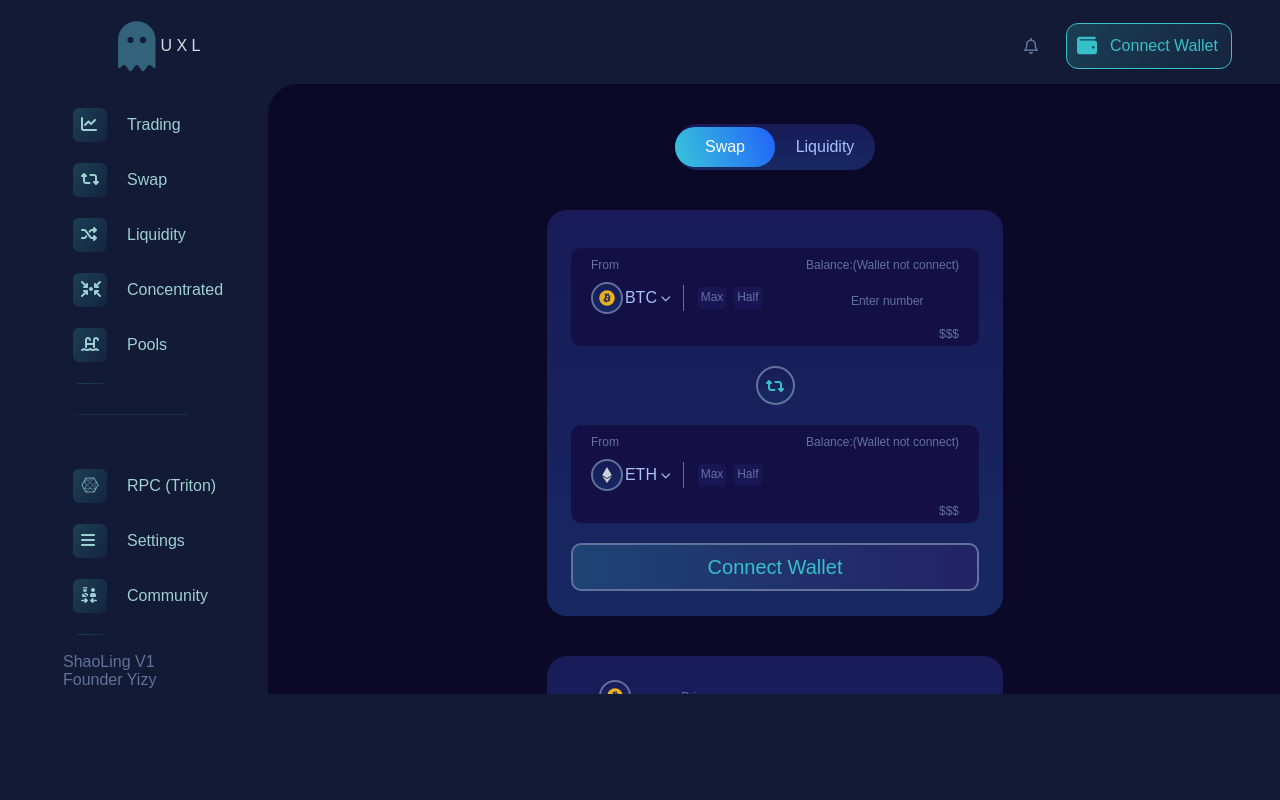
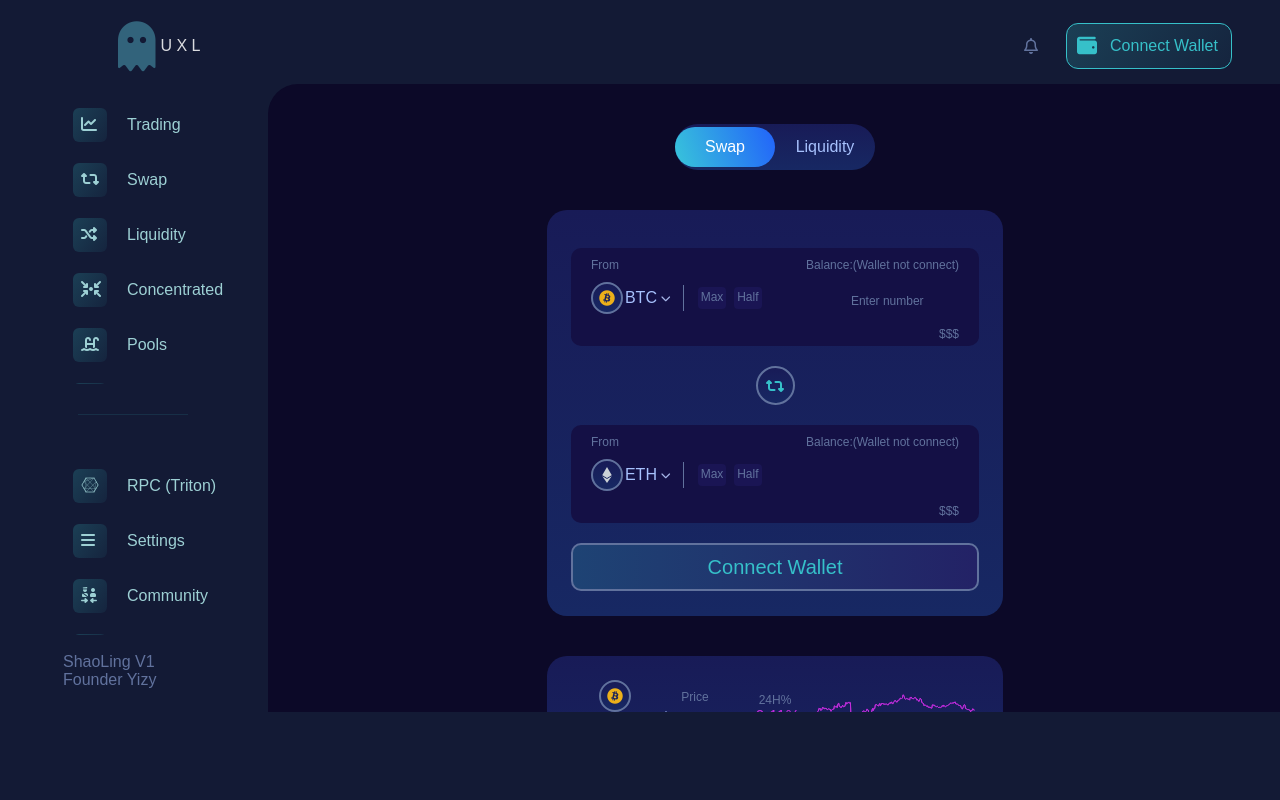
Before and after one commit to hoangy761/Raydium, a plain HTML site: page index.html in a window 1280 px wide. Drawn offline with Linux system fonts and the light colour scheme.

Commit message:
v3.3 day2

```diff
--- a/fonts/index.css
+++ b/fonts/index.css
@@ -185,7 +185,7 @@ footer span {
     width: 100%;
     background-color: var(--background_color_main-right);
     border-radius: 30px 0 0 0;
-    height:610px ;
+    height:628px ;
     overflow-y: scroll;
 }
 
```
